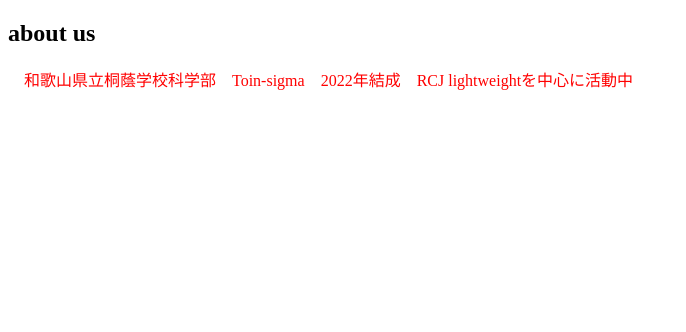
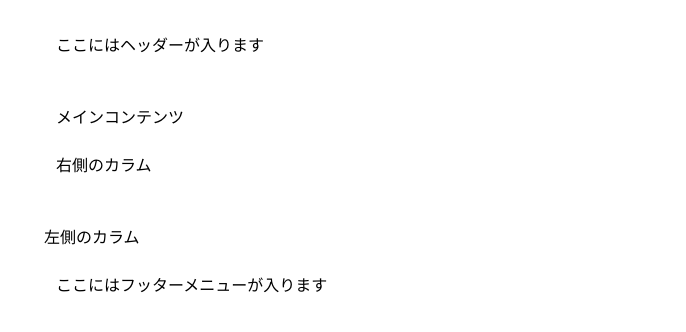
Before and after one commit to yutasm17761940/-, a plain HTML site: page index.html in a window 1280 px wide. Shown: the whole page, without its empty margins (0-686 px from the left). Drawn offline with Linux system fonts and the light colour scheme.

Commit message:
Update index.html

```diff
--- a/index.html
+++ b/index.html
@@ -8,13 +8,22 @@
        <title>toin-sigma</title>
 </head>
 <body>
-  <section class="wrapper">
-    <div class="container">
-        <div class="content">
-            <!-- ここにHTMLを書き込みます -->
-               <h1> about us </h1>
-               <p>　和歌山県立桐蔭学校科学部　Toin-sigma　2022年結成　RCJ lightweightを中心に活動中
-        </div>
-    </div>
- </section>
+  　　<div class="header">
+　　　ここにはヘッダーが入ります
+　　</div>
+　<div class="main">
+　　<div class="main-contents">
+　　　メインコンテンツ
+　　</div>
+　　<div class="right-navi">
+　　　右側のカラム
+　　</div>
+　</div>
+ 　<div class="left-navi">
+　　 左側のカラム
+ 　</div>
+
+　 <div class="footer">
+　　　ここにはフッターメニューが入ります
+ 　</div>
 </body>
```
